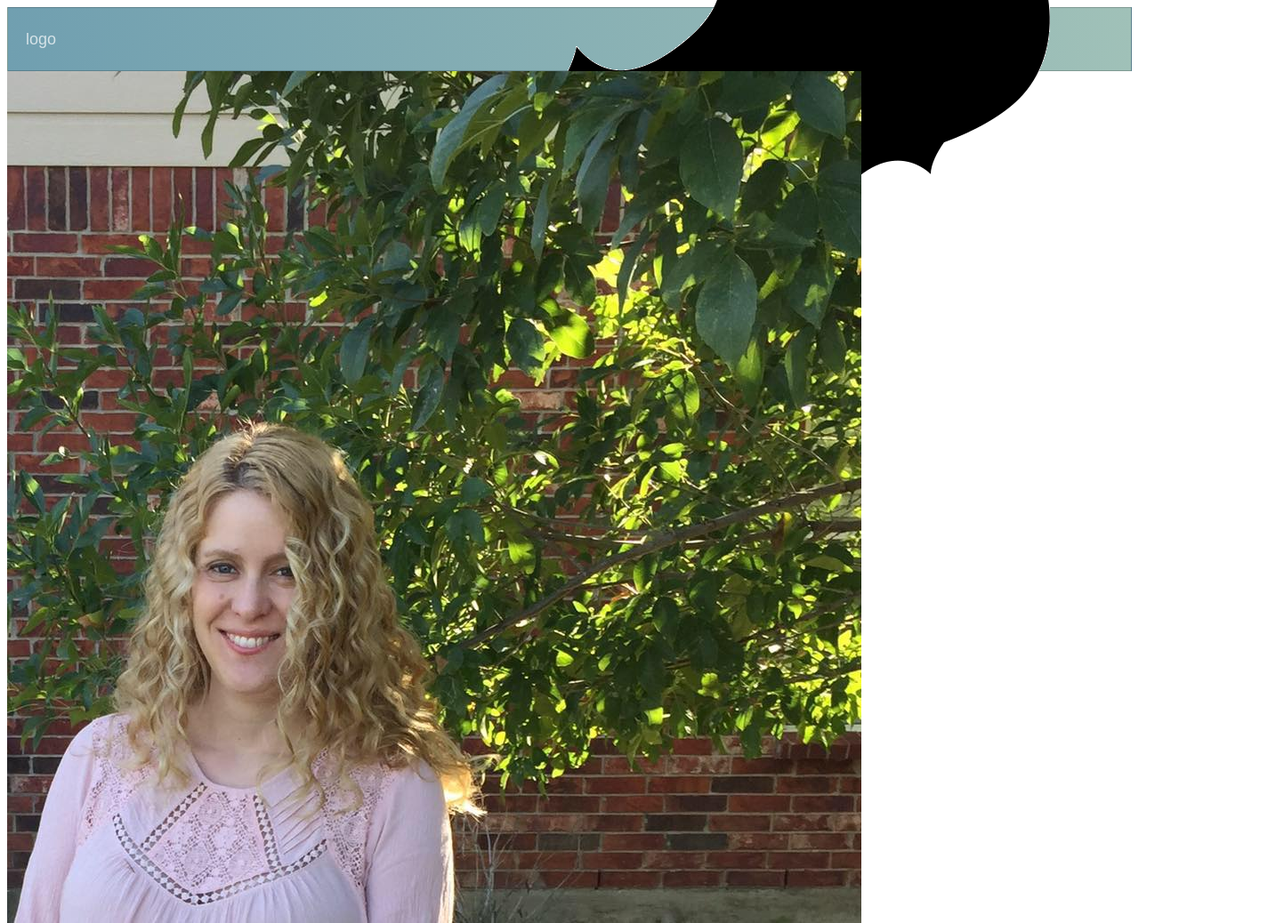
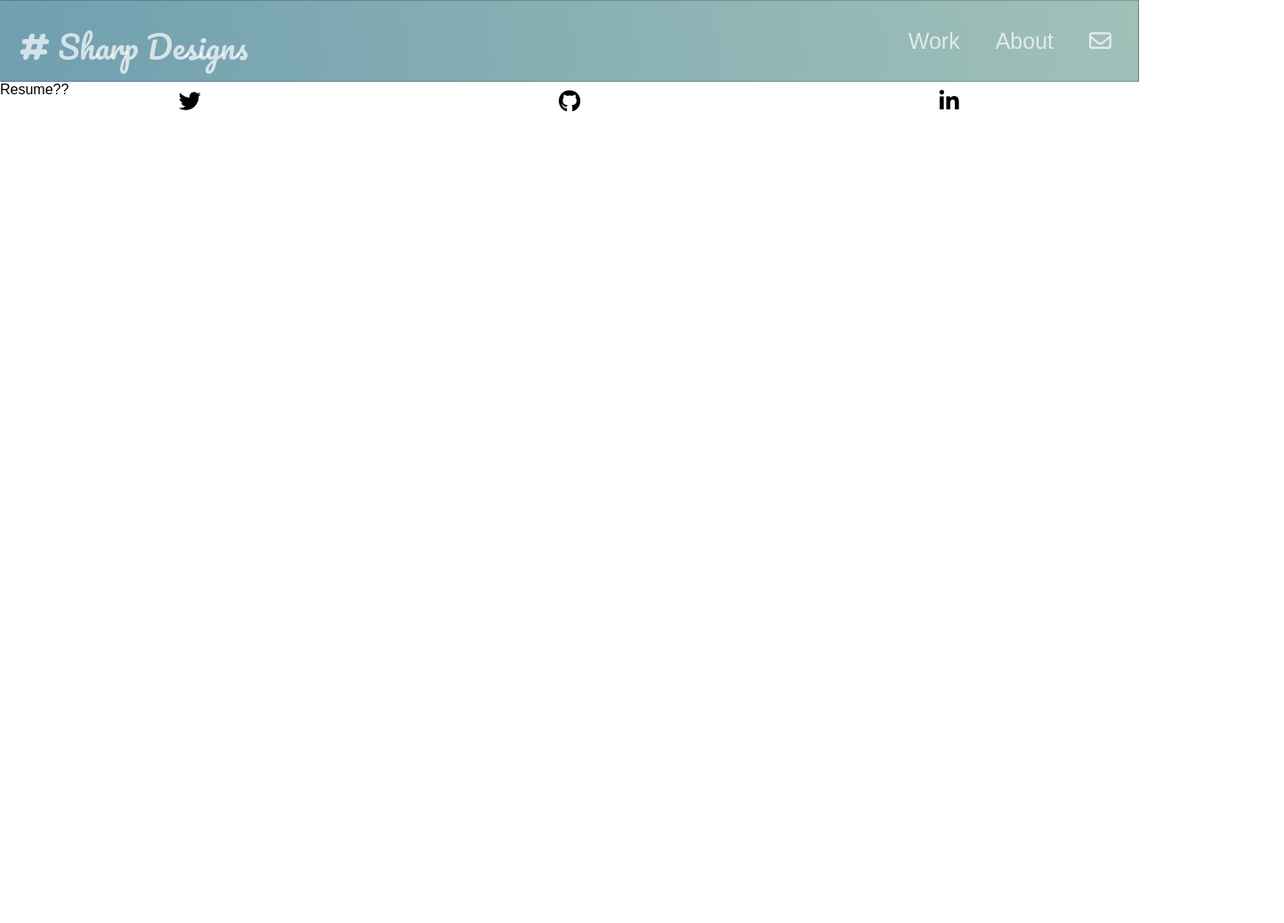
Before and after one commit to eaquin1/portfolio, a website: page about.html in a window 1280 px wide. Shown: the whole page at 89% size, 1443 px wide, since content can reach past the window. After the commit the page ends 800 px from the top, so only its background shows below. Drawn offline with Linux system fonts and the light colour scheme.

Commit message:
without mobile version

```diff
--- a/about.html
+++ b/about.html
@@ -2,41 +2,58 @@
 <html lang="en" dir="ltr">
   <head>
     <meta charset="utf-8">
-    <title>About</title>
     <meta name="viewport" content="width=device-width, initial-scale=1.0">
     <meta http-equiv="X-UA-Compatible" content="IE=edge">
-    <link rel="stylesheet" type="text/css" href="app.css">
+    <link rel="stylesheet" type="text/css" href="style.css">
+     <link href="https://fonts.googleapis.com/css?family=Pacifico&display=swap" rel="stylesheet">
     <script src="https://kit.fontawesome.com/728650e4d6.js"></script>
+
+    <title>Sharp # Designs</title>
   </head>
   <body>
-    <nav class="navbar">
-            <span class="navbar-toggle" id="js-navbar-toggle">
-                <i class="fas fa-bars"></i>
-            </span>
-            <a href="#" class="logo">logo</a>
+    <div id="page-container">
+          <div id="content-wrap">
+            <nav class="navbar">
+              <span class="navbar-toggle" id="js-navbar-toggle">
+                  <i class="fas fa-bars"></i>
+              </span>
+
+
+                <a href="index.html" class="logo"><span class="hashtag">#</span> Sharp Designs </a>
             <ul class="main-nav" id="js-menu">
                 <li>
-                    <a href="index.html" class="nav-links">Home</a>
-                </li>
-                <li>
-                    <a href="#" class="nav-links">Work</a>
+                    <a href="works.html" class="nav-links">Work</a>
                 </li>
                 <li>
                     <a href="about.html" class="nav-links">About</a>
                 </li>
+
                 <li>
-                    <a href="#" class="nav-links">Contact</a>
+                    <a href="mailto:eaquin1@gmail.com" class="nav-links"><i class="far fa-envelope"></i></a>
                 </li>
-                <li>
-                  <img src="images/img_41599.png">
-                </li>
+
             </ul>
         </nav>
+     </div>
 
         <div id="me">
-          <img src="images/em.jpg" alt="Emily">
+
 
         </div>
+        <div class="about">
+          <p>Resume??</p>
+        </div>
+
+        <div class="push"></div>
+        </div>
+        <footer class="footer">
+
+                <div class="footer-links"><a class="footer-icon" href="https://twitter.com/emilyaquin"><i class="fab fa-twitter" title="Twitter"></i></a></div>
+                <div class="footer-links"><a class="footer-icon" href="https://github.com/eaquin1"><i class="fab fa-github" title="GitHub"></i></a></div>
+                <div class="footer-links"><a class="footer-icon" href="https://www.linkedin.com/in/emilyaquin"><i class="fab fa-linkedin-in" title="LinkedIN"></i></a></div>
+
+        </footer>
+
 
   <script src="main.js"></script>
   </body>
--- a/style.css
+++ b/style.css
@@ -105,11 +105,10 @@ body {
   text-align: center;
   margin: 40px;
 }
+
 h1 {
   font-family: 'Pacifico', cursive;
   font-size: 50px;
-
-
 }
 
 /*Intro*/
@@ -138,7 +137,16 @@ h1 {
 }
 
 .icon {
-  color: #A0c1B8;
+  color: #709FB0;
+}
+
+.email {
+  text-decoration: none;
+  color: #000000;
+}
+
+.email:hover, .email:focus {
+  color: #709FB0
 }
 /* Works*/
 
@@ -165,7 +173,7 @@ h1 {
   grid-template-columns: repeat(auto-fit, minmax(300px, 1fr));
   grid-gap: 20px;
   margin: 40px;
-  margin-bottom: 0;
+  margin-bottom: 50px;
 }
 
 .work-detailed {
@@ -225,7 +233,7 @@ img.work-image.active {
 /*Footer*/
 .footer,
 .push {
-  height: 100px;
+  height: 50px;
 }
 
 .footer {
@@ -236,6 +244,16 @@ img.work-image.active {
   font-size: 25px;
 }
 
-.footer-links:hover {
-  color: rgba(255, 255, 255, 1);
+.footer-icon {
+  color: #000000;
 }
+
+.footer-icon:hover,
+.footer-icon:active {
+  color: #709FB0;
+}
+
+.about {
+  display: grid;
+  height: 1vh;
+}
```
Also changed, not shown: index.html (+6 -6 lines), works.html (+5 -5 lines).
